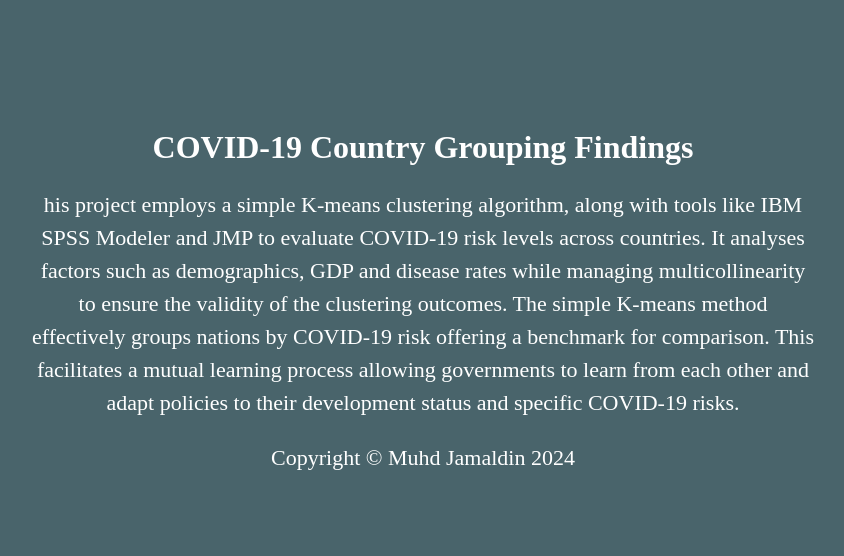
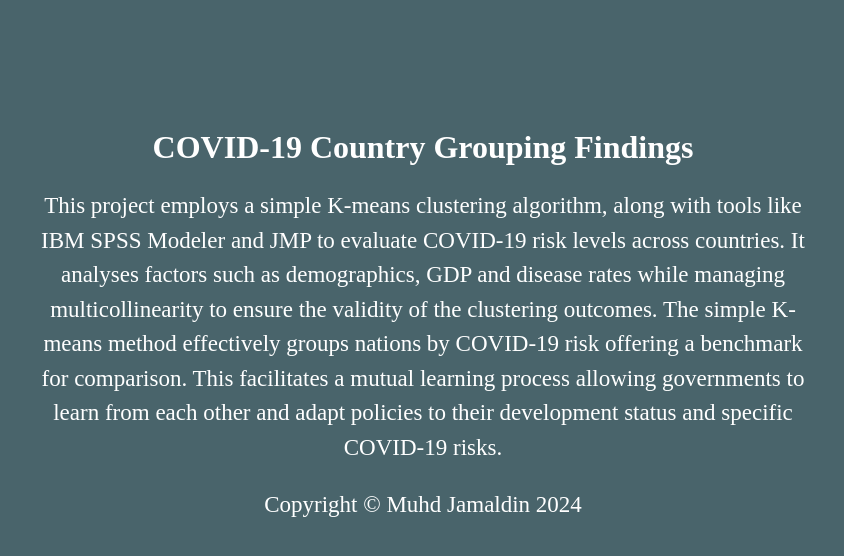
Before and after one commit to Md-Khid/Md-Khid, a Jekyll site: the page findings/1.html, which Jekyll copies as it is, in a window 1280 px wide. Shown: the top 556 px of the page, without its empty margins (217-1061 px from the left). Built offline with Jekyll 4.4.1, drawn with Linux system fonts in a browser that asks for light colours.

Commit message:
Update 1.html

```diff
--- a/findings/1.html
+++ b/findings/1.html
@@ -18,7 +18,7 @@
             text-align: center; /* Center align the text */
         }
         .container p {
-            font-size: 22px; /* Increase font size for main content */
+            font-size: 23px; /* Increase font size for main content */
             text-align: center; /* Center align the paragraph */
             margin-left: 240px; /* Add margin on the left side */
             margin-right: 240px; /* Add margin on the right side */
@@ -44,7 +44,7 @@
 <!-- Main Content -->
 <div class="container">
     <!-- Your main content goes here -->
-    <p> his project employs a simple K-means clustering algorithm, along with tools like IBM SPSS Modeler and JMP to evaluate COVID-19 risk levels across countries. It analyses factors such as demographics, GDP and disease rates while managing multicollinearity to ensure the validity of the clustering outcomes. The simple K-means method effectively groups nations by COVID-19 risk offering a benchmark for comparison. This facilitates a mutual learning process allowing governments to learn from each other and adapt policies to their development status and specific COVID-19 risks.
+    <p> This project employs a simple K-means clustering algorithm, along with tools like IBM SPSS Modeler and JMP to evaluate COVID-19 risk levels across countries. It analyses factors such as demographics, GDP and disease rates while managing multicollinearity to ensure the validity of the clustering outcomes. The simple K-means method effectively groups nations by COVID-19 risk offering a benchmark for comparison. This facilitates a mutual learning process allowing governments to learn from each other and adapt policies to their development status and specific COVID-19 risks.
     </p>
 </div>
 
```
